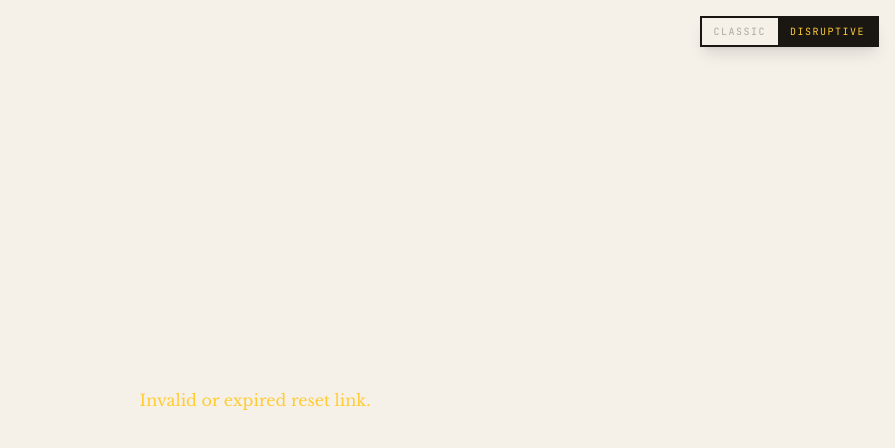
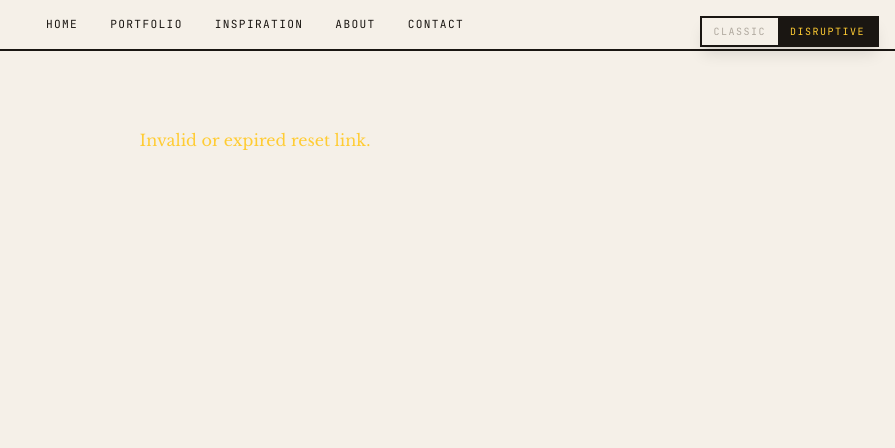
Before and after one commit to Pabloglezric/arch-atelier-nexus, a React (Vite) app: page /reset-password in a window 1280 px wide. Shown: the top 448 px of the page, without its empty margins (385-1280 px from the left). Built offline with nearby package versions, Linux system fonts and the light colour scheme.

Commit message:
Add admin auth access link
Co-authored-by: Pabloglezric <161660625+Pabloglezric@users.noreply.github.com>

```diff
--- a/src/pages/ResetPassword.tsx
+++ b/src/pages/ResetPassword.tsx
@@ -37,8 +37,11 @@ const ResetPassword = () => {
 
   if (!isRecovery) {
     return (
-      <div className="min-h-screen bg-black flex items-center justify-center">
-        <p style={{ color: 'hsl(45, 100%, 60%)' }}>Invalid or expired reset link.</p>
+      <div className="min-h-screen bg-black">
+        <Navigation />
+        <div className="pt-32 pb-16 px-6 flex items-center justify-center">
+          <p style={{ color: 'hsl(45, 100%, 60%)' }}>Invalid or expired reset link.</p>
+        </div>
       </div>
     );
   }
```
